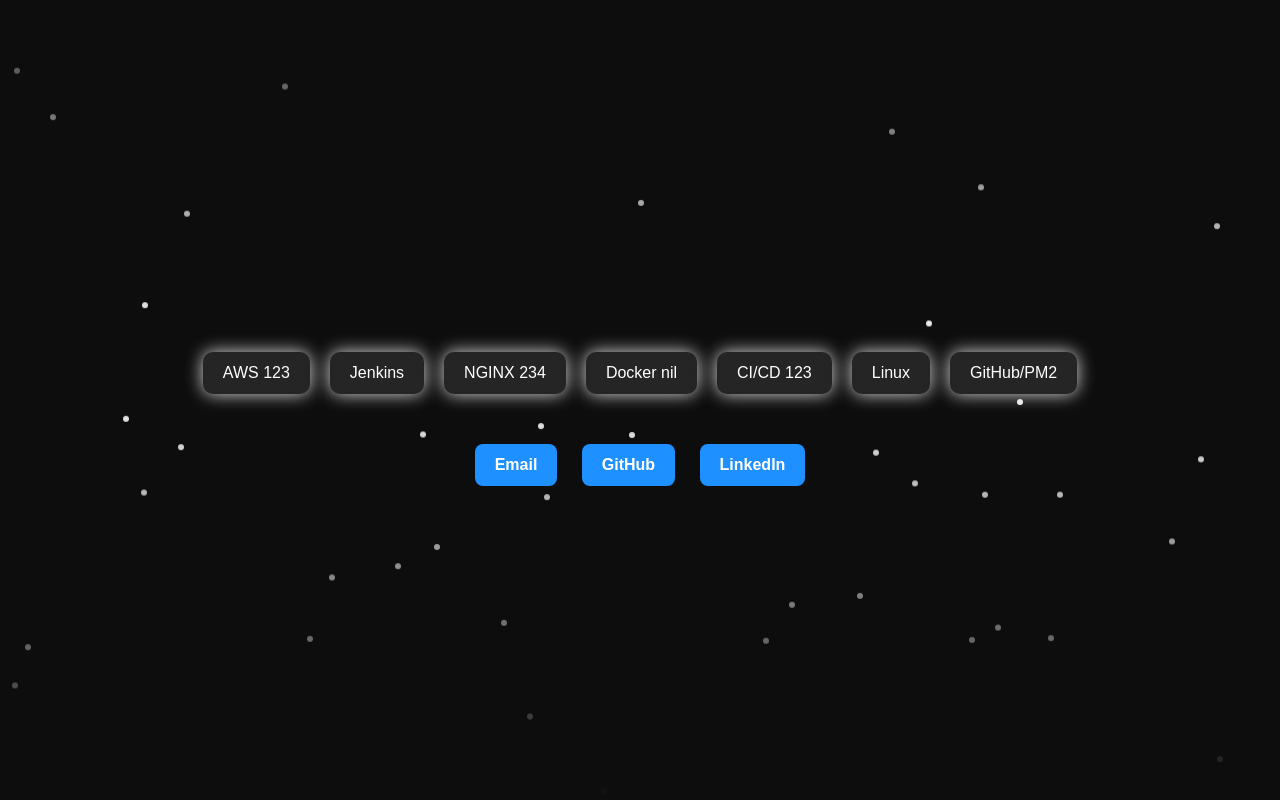
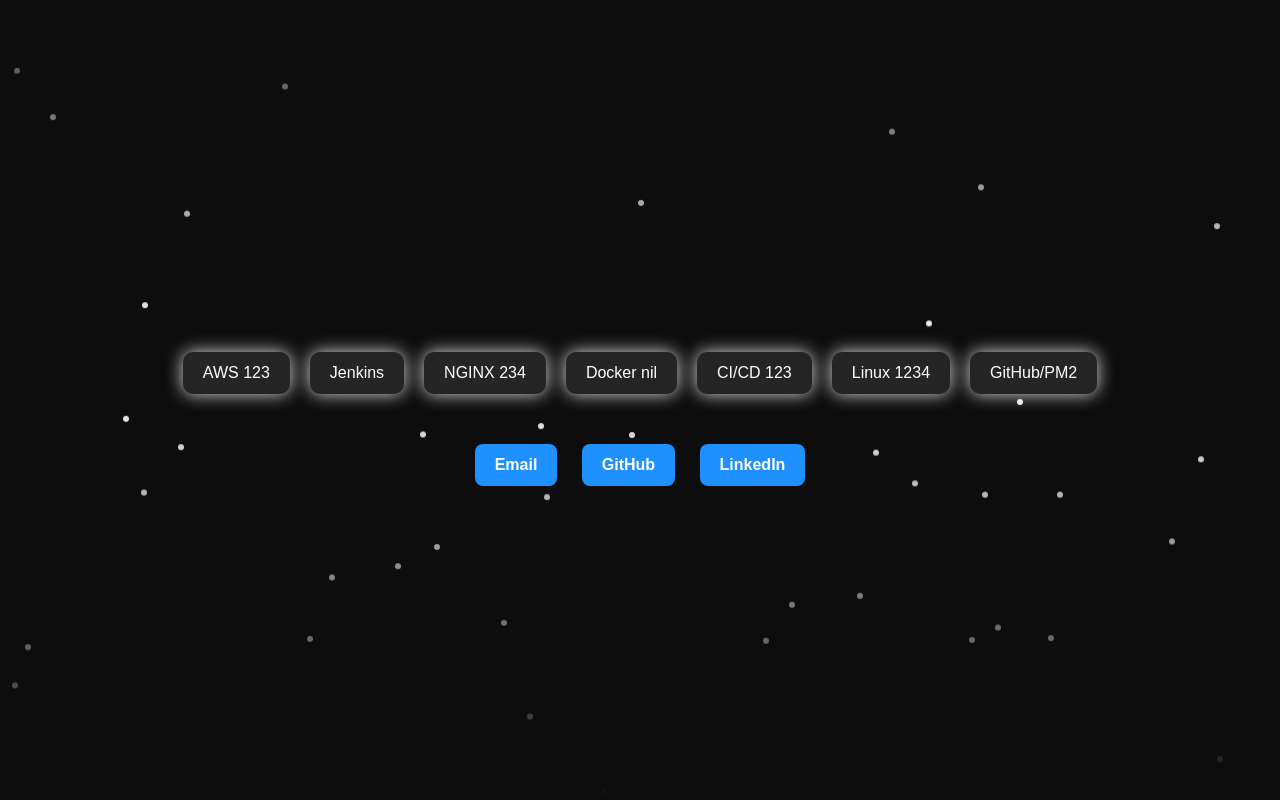
Before and after one commit to navinkumar2701007/navin, a plain HTML site: page index.html in a window 1280 px wide. Drawn offline with nearby package versions, Linux system fonts and the light colour scheme.

Commit message:
Update index.html
Signed-off-by: navin2701 <navinkumar2701007@gmail.com>

```diff
--- a/index.html
+++ b/index.html
@@ -118,7 +118,7 @@
         <div class="tech-box">NGINX 234</div>
         <div class="tech-box">Docker nil</div>
         <div class="tech-box">CI/CD 123</div>
-        <div class="tech-box">Linux</div>
+        <div class="tech-box">Linux 1234</div>
         <div class="tech-box">GitHub/PM2</div>
     </div>
 
```
